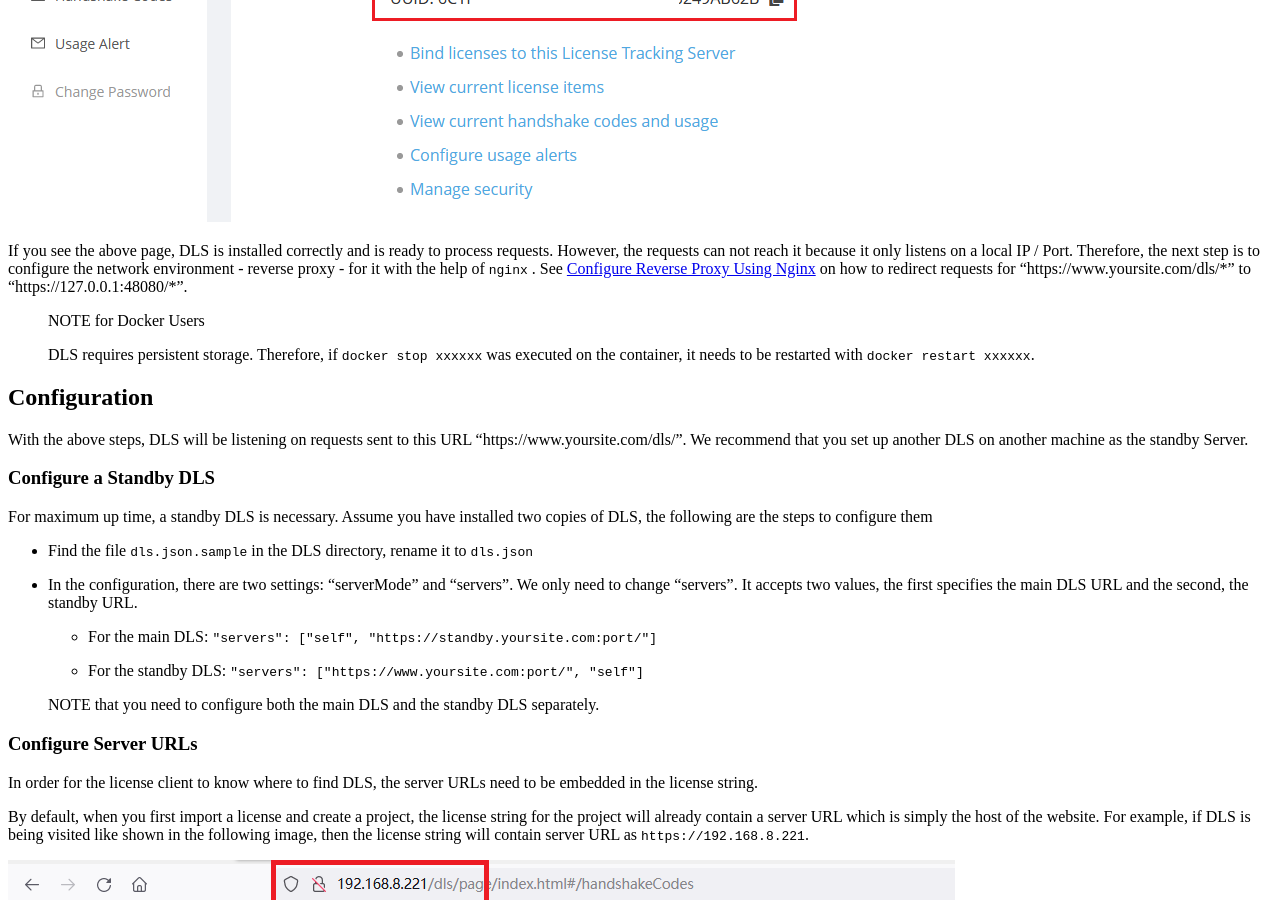
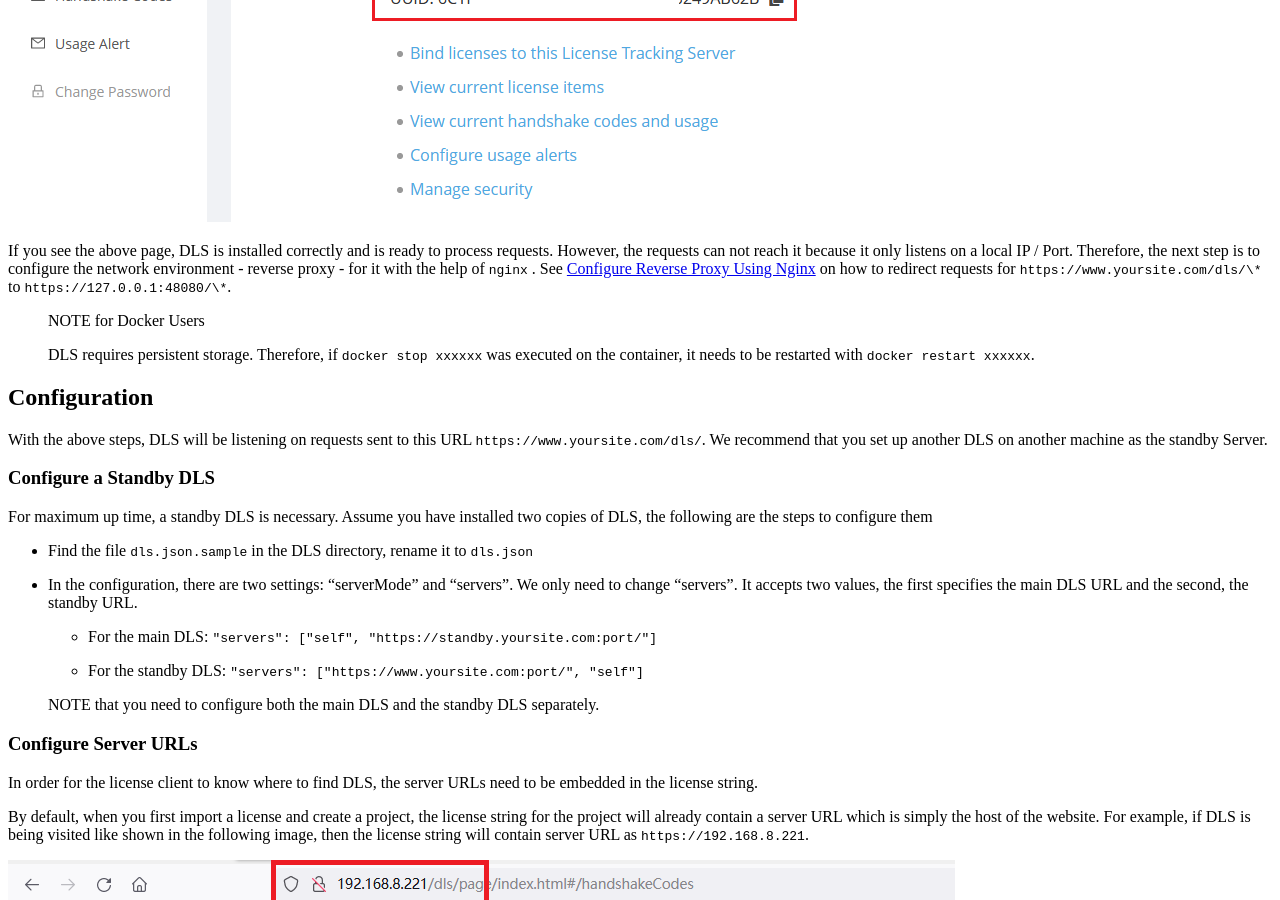
Before and after one commit to dynamsoft-docs/license-server-docs, a Jekyll site: the page built from selfhosting/DLSonLinux.md, in a window 1280 px wide and 900 px high, scrolled down 1776 px. Built offline with Jekyll 4.4.1, drawn with Linux system fonts in a browser that asks for light colours.

Commit message:
fix issues

```diff
--- a/selfhosting/DLSonLinux.md
+++ b/selfhosting/DLSonLinux.md
@@ -14,8 +14,8 @@ needAutoGenerateSidebar: true
 * CPU: 2 Core
 * Memory：2 GB
 * Disk Space
-  + System: 8 GB
-  + Data: 20 GB
+  * System: 8 GB
+  * Data: 20 GB
 * OS：CentOs7.4
 
 ## Installation
@@ -81,7 +81,7 @@ Upon the first visit, you will be asked to set an admin password. After that, yo
 
 ![DLS-HomePage-001]({{site.assets}}imgs/dls-homepage.png)
 
-If you see the above page, DLS is installed correctly and is ready to process requests. However, the requests can not reach it because it only listens on a local IP / Port. Therefore, the next step is to configure the network environment - reverse proxy - for it with the help of `nginx` .  See [Configure Reverse Proxy Using Nginx]({{site.selfhosted}}configurereverseproxyusingnginx.html) on how to redirect requests for "https://www.yoursite.com/dls/\*" to "https://127.0.0.1:48080/\*".
+If you see the above page, DLS is installed correctly and is ready to process requests. However, the requests can not reach it because it only listens on a local IP / Port. Therefore, the next step is to configure the network environment - reverse proxy - for it with the help of `nginx` .  See [Configure Reverse Proxy Using Nginx]({{site.selfhosted}}configurereverseproxyusingnginx.html) on how to redirect requests for `https://www.yoursite.com/dls/\*` to `https://127.0.0.1:48080/\*`.
 
 > NOTE for Docker Users
 >
@@ -89,7 +89,7 @@ If you see the above page, DLS is installed correctly and is ready to process re
 
 ## Configuration
 
-With the above steps, DLS will be listening on requests sent to this URL "https://www.yoursite.com/dls/". We recommend that you set up another DLS on another machine as the standby Server.
+With the above steps, DLS will be listening on requests sent to this URL `https://www.yoursite.com/dls/`. We recommend that you set up another DLS on another machine as the standby Server.
 
 ### Configure a Standby DLS
 
```
Also changed, not shown: selfhosting/DLSonWindows.md (+2 -2 lines).
